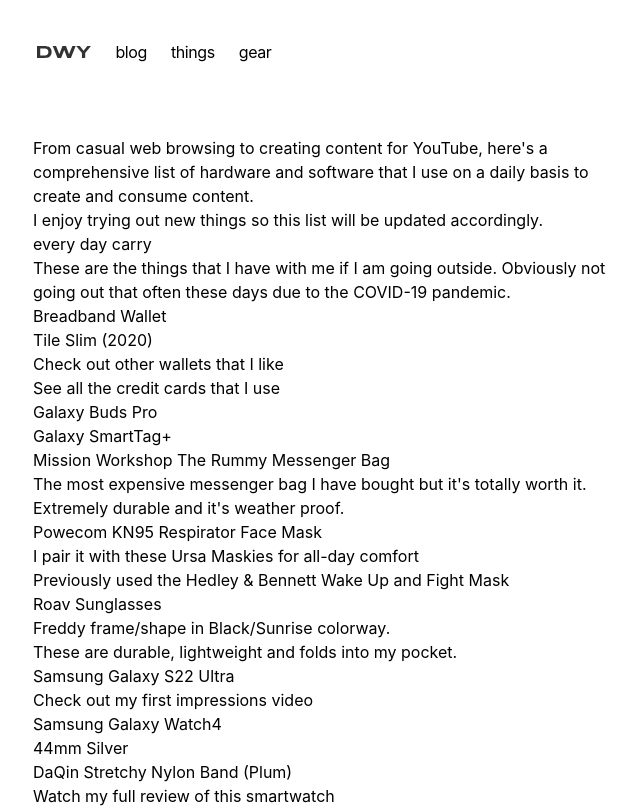
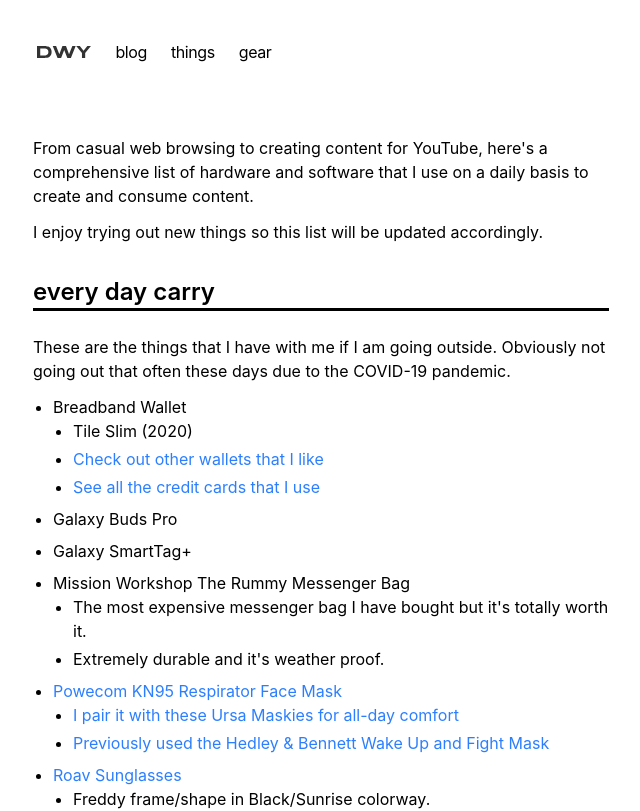
Before and after one commit to dickwyn/v4, a Next.js app: page /uses in a window 1280 px wide. Shown: the top 811 px of the page, without its empty margins (319-959 px from the left). Built offline with nearby package versions, Linux system fonts and the light colour scheme.

Commit message:
style: uses page

```diff
--- a/app/uses/page.tsx
+++ b/app/uses/page.tsx
@@ -4,16 +4,31 @@ import { uses } from './uses';
 
 export default function Uses() {
   const ItemList = ({ items, parentIndex }) => (
-    <ul>
+    <ul className="list-disc pl-5">
       {items.map((item, itemIndex) => (
         <Fragment key={`item${itemIndex}`}>
-          <li key={`parent${parentIndex}-item${itemIndex}`}>
-            {item.url ? <a href={item.url}>{item.name}</a> : item.name}
+          <li key={`parent${parentIndex}-item${itemIndex}`} className="mb-2">
+            {item.url ? (
+              <a href={item.url} className="text-blue-500 hover:underline">
+                {item.name}
+              </a>
+            ) : (
+              item.name
+            )}
             {item.attributeList && (
-              <ul>
+              <ul className="list-disc pl-5">
                 {item.attributeList.map((attribute, attributeIndex) => (
-                  <li key={`parent${parentIndex}-item${itemIndex}-attribute${attributeIndex}`}>
-                    {attribute.url ? <a href={attribute.url}>{attribute.name}</a> : attribute.name}
+                  <li
+                    key={`parent${parentIndex}-item${itemIndex}-attribute${attributeIndex}`}
+                    className="mb-1"
+                  >
+                    {attribute.url ? (
+                      <a href={attribute.url} className="text-blue-500 hover:underline">
+                        {attribute.name}
+                      </a>
+                    ) : (
+                      attribute.name
+                    )}
                   </li>
                 ))}
               </ul>
@@ -29,7 +44,7 @@ export default function Uses() {
   };
 
   return (
-    <div className="content-container with-padding">
+    <div className="flex flex-col gap-y-3">
       <p>
         From casual web browsing to creating content for YouTube, here&apos;s a comprehensive list
         of hardware and software that I use on a daily basis to create and consume content.
@@ -37,7 +52,7 @@ export default function Uses() {
       <p>I enjoy trying out new things so this list will be updated accordingly.</p>
       {uses.map((section, sectionIndex) => (
         <Fragment key={`section${sectionIndex}`}>
-          <h2 className="section">{section.name}</h2>
+          <h2 className="font-semibold text-2xl mt-5 mb-3 border-b-3">{section.name}</h2>
           <p>{section.description}</p>
           {section.categoryList &&
             section.categoryList.map((category, categoryIndex) => (
```
